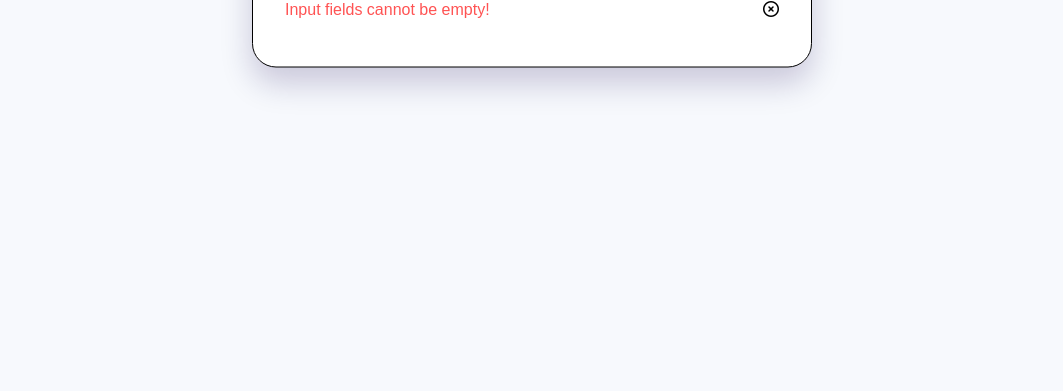
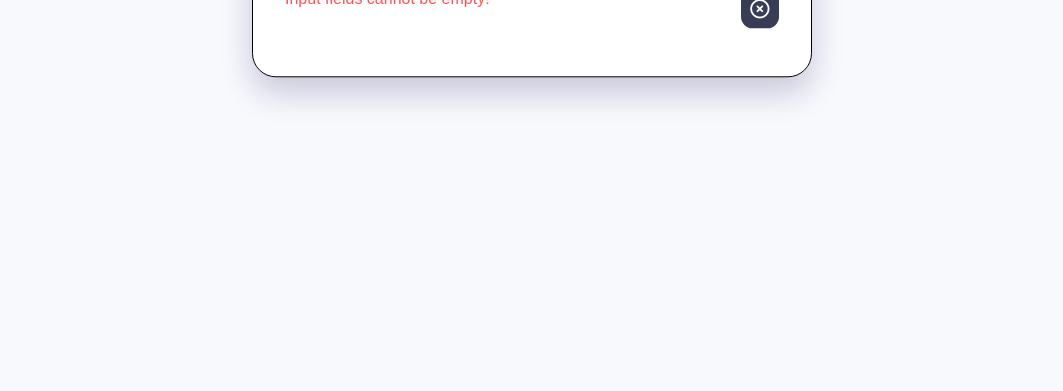
Before and after one commit to Miralem-Ba/Projekt_Quizkarten, a plain HTML site: page src/index.html in a window 1280 px wide. Shown: the part 409-800 px from the top of the page, without its empty margins (108-1171 px from the left). Drawn offline with Linux system fonts and the light colour scheme.

Commit message:
delete button designe

```diff
--- a/src/style.css
+++ b/src/style.css
@@ -72,3 +72,15 @@ button {
     color: #ff5353;
     font-weight: 200;
 }
+.fa-circle-xmark {
+    font-size: 1.2em;
+    background-color:#363d55;
+    height: 2.0em;
+    width: 2.0em;
+    display: grid;
+    place-items: center;
+    color: #ffffff;
+    border-radius: 30%;
+    cursor: pointer;
+    justify-self: flex-end;
+}
```
